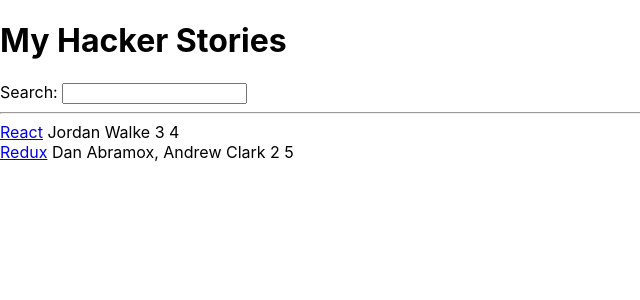
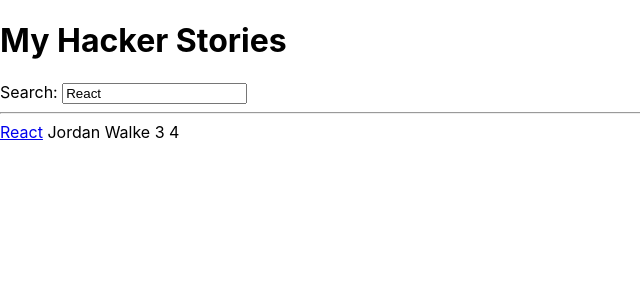
Before and after one commit to onursurme/hacker-stories, a React (Create React App) app: page / in a window 1280 px wide. Shown: the top 300 px of the page, without its empty margins (0-640 px from the left). Built offline with nearby package versions, Linux system fonts and the light colour scheme.

Commit message:
başta verdiğimiz state değerini child component'e geçirdik.

```diff
--- a/src/App.js
+++ b/src/App.js
@@ -20,7 +20,7 @@
     },
   ];
 
-  const [searchTerm, setSearchTerm] = useState('');
+  const [searchTerm, setSearchTerm] = useState('React');
 
   const handleSearch = event => {
     setSearchTerm(event.target.value);
@@ -34,7 +34,7 @@
       .toLowerCase()
       .includes(searchTerm.toLowerCase());
   });
-  const searchedStories = stories.filter(story =>
+  const searchedStories = stories.filter(story =>  // filter'a argüman olarak boolean return eden bir fonksiyon verilir
     story.title.toLowerCase().includes(searchTerm.toLowerCase())
   );
 
@@ -42,7 +42,7 @@
     <div>
       <h1> My Hacker Stories </h1>
 
-      <Search onSearch={handleSearch} /> {/* yani App diyor ki bir event olursa benim şu handlerıma haber ver */}
+      <Search search={searchTerm} onSearch={handleSearch} /> {/* yani App diyor ki bir event olursa benim şu handlerıma haber ver */}
 
       <hr />
       <Buu abc={searchedStories} /> {/*Buu diye bir component türü tanımladım, bu türde bir component oluşturuyorum ve abc diye bir custom HTML attribute'ü oluşturuyorum, ve datamı bu attribute'e JSX ile değer olarak atıyorum. Burada stories props oluyor (properties demek), yani App componentinden Buu componentine props ile değişken geçirmiş oluyoruz.*/}
@@ -50,15 +50,12 @@
   );
 }
 
-const Search = props => {
-
-  return (
+const Search = props => (
     <div>
       <label htmlFor="search">Search: </label> {/*normalde bir label'la bir inputun eşleşmesi için label'a for attribute'ü verilir ve değeri label'ın ait olacağı input tag'inin id'si olur. JSX'te for yerine htmlFor var. ör: <label for="male">Male</label> <input type="radio" name="gender" id="male"> işte bir label'ın id'sini alıp for değerini veren javascript fonksiyonu htmlFor'dur. ör: var x = document.getElementById("myLabel").htmlFor;*/}
-      <input id="search" type="text" onChange={props.onSearch} />
+      <input id="search" type="text" value={props.search} onChange={props.onSearch} />
     </div>
   );
-}
 
 const Buu = pp => // function component'lerin ilk argümanları props olur
   pp.abc.map(item => (
```
